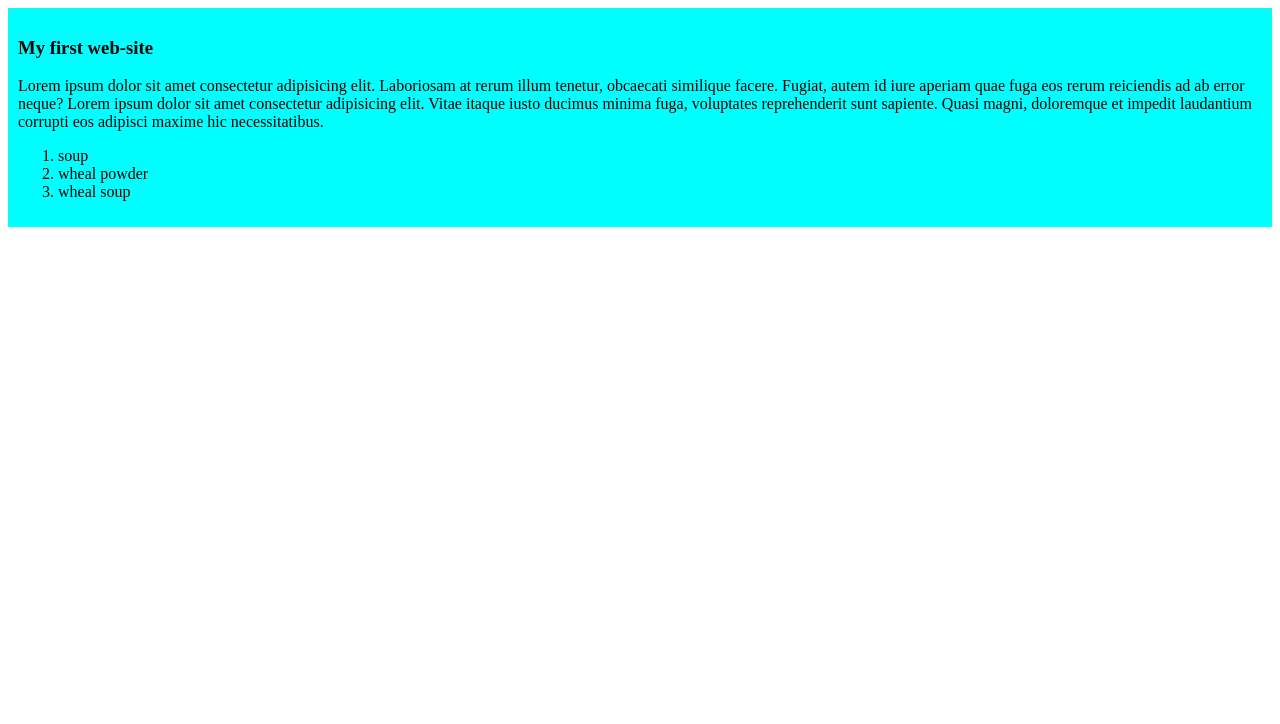
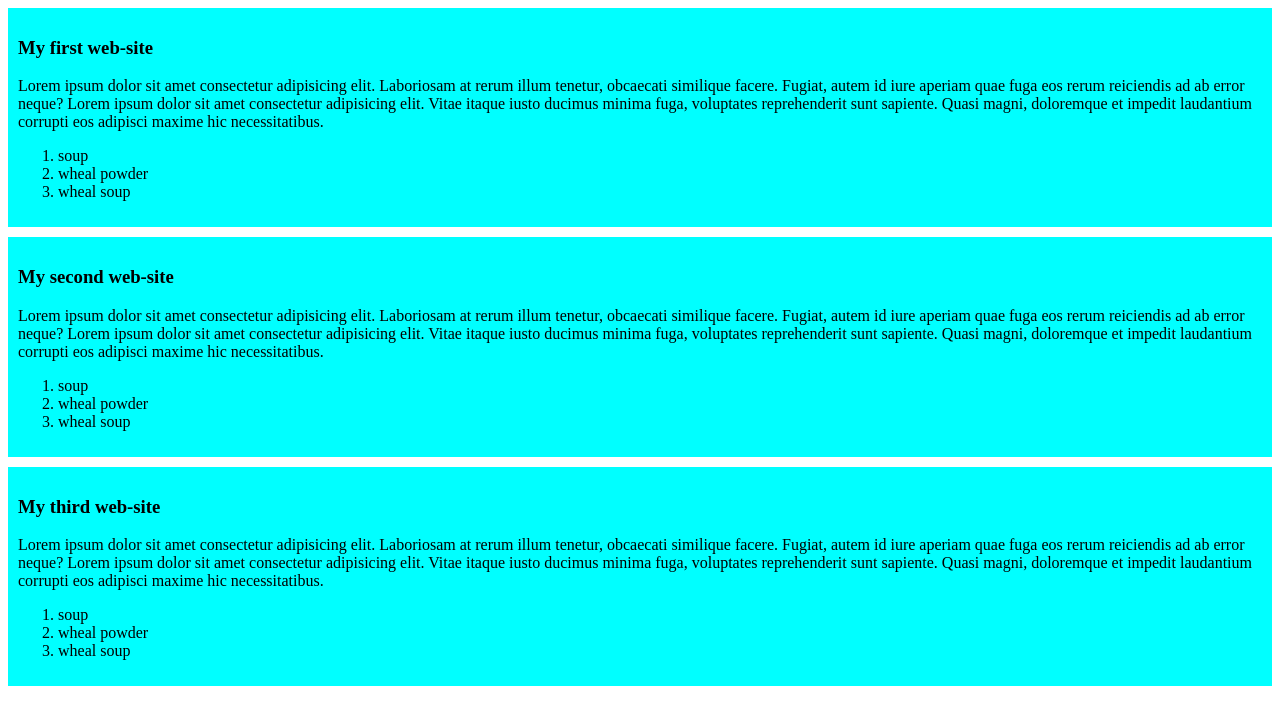
Before and after one commit to Sohad15470/my-simple-website, a plain HTML site: page index.html in a window 1280 px wide. Drawn offline with Linux system fonts and the light colour scheme.

Commit message:
version1.3

```diff
--- a/index.html
+++ b/index.html
@@ -19,5 +19,27 @@
         <li>wheal soup</li>
     </ol>
    </div>
+   <div>
+    <h3>My second web-site</h3>
+    <p>Lorem ipsum dolor sit amet consectetur adipisicing elit. Laboriosam at rerum illum tenetur, obcaecati similique facere. Fugiat, autem id iure aperiam quae fuga eos rerum reiciendis ad ab error neque?
+        Lorem ipsum dolor sit amet consectetur adipisicing elit. Vitae itaque iusto ducimus minima fuga, voluptates reprehenderit sunt sapiente. Quasi magni, doloremque et impedit laudantium corrupti eos adipisci maxime hic necessitatibus.
+    </p>
+    <ol>
+        <li>soup</li>
+        <li>wheal powder</li>
+        <li>wheal soup</li>
+    </ol>
+   </div>
+   <div>
+    <h3>My third web-site</h3>
+    <p>Lorem ipsum dolor sit amet consectetur adipisicing elit. Laboriosam at rerum illum tenetur, obcaecati similique facere. Fugiat, autem id iure aperiam quae fuga eos rerum reiciendis ad ab error neque?
+        Lorem ipsum dolor sit amet consectetur adipisicing elit. Vitae itaque iusto ducimus minima fuga, voluptates reprehenderit sunt sapiente. Quasi magni, doloremque et impedit laudantium corrupti eos adipisci maxime hic necessitatibus.
+    </p>
+    <ol>
+        <li>soup</li>
+        <li>wheal powder</li>
+        <li>wheal soup</li>
+    </ol>
+   </div>
 </body>
 </html>
--- a/styles/blog.css
+++ b/styles/blog.css
@@ -1,4 +1,5 @@
 div{
     background-color: aqua;
     padding: 10px;
+    margin-bottom: 10px;
 }
```
